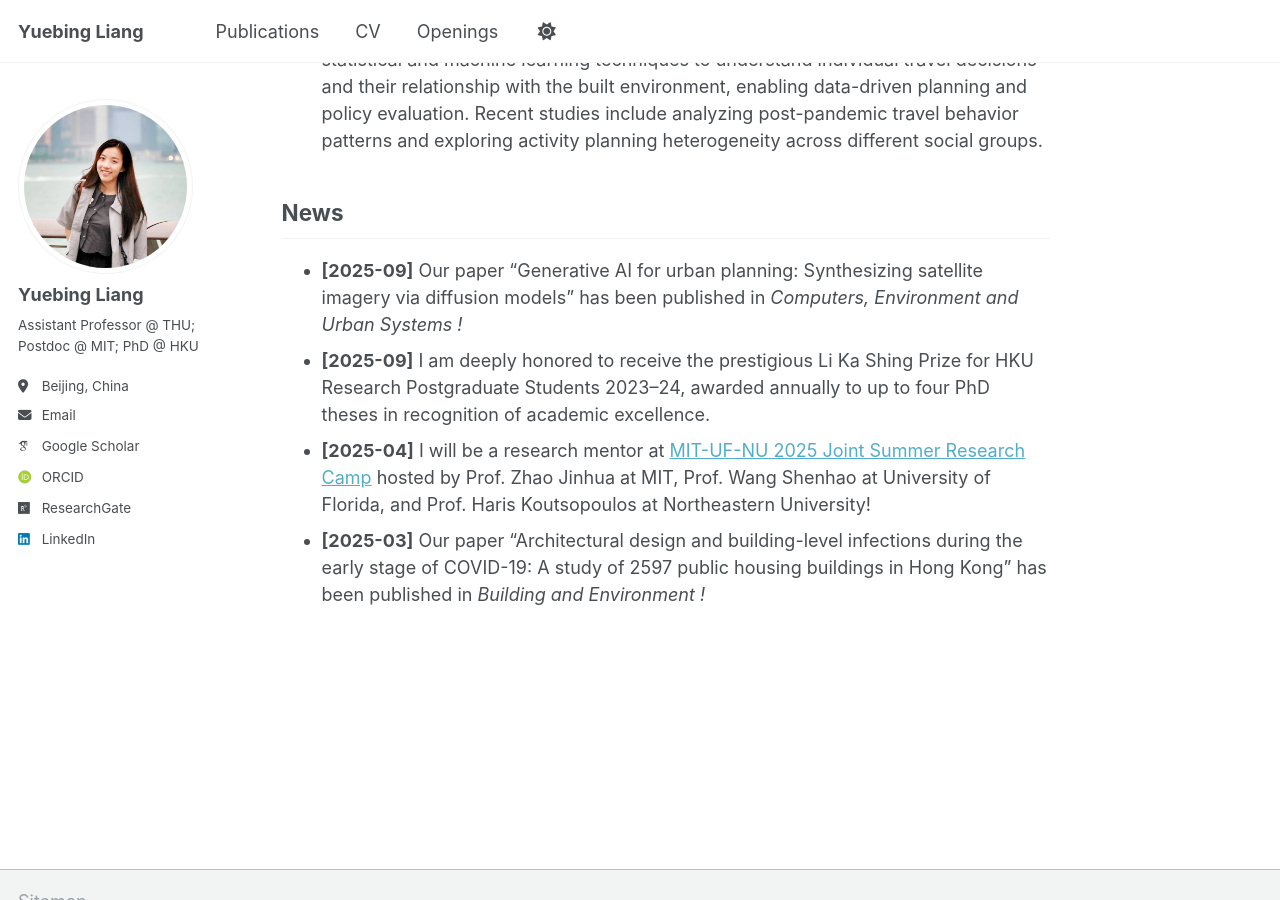
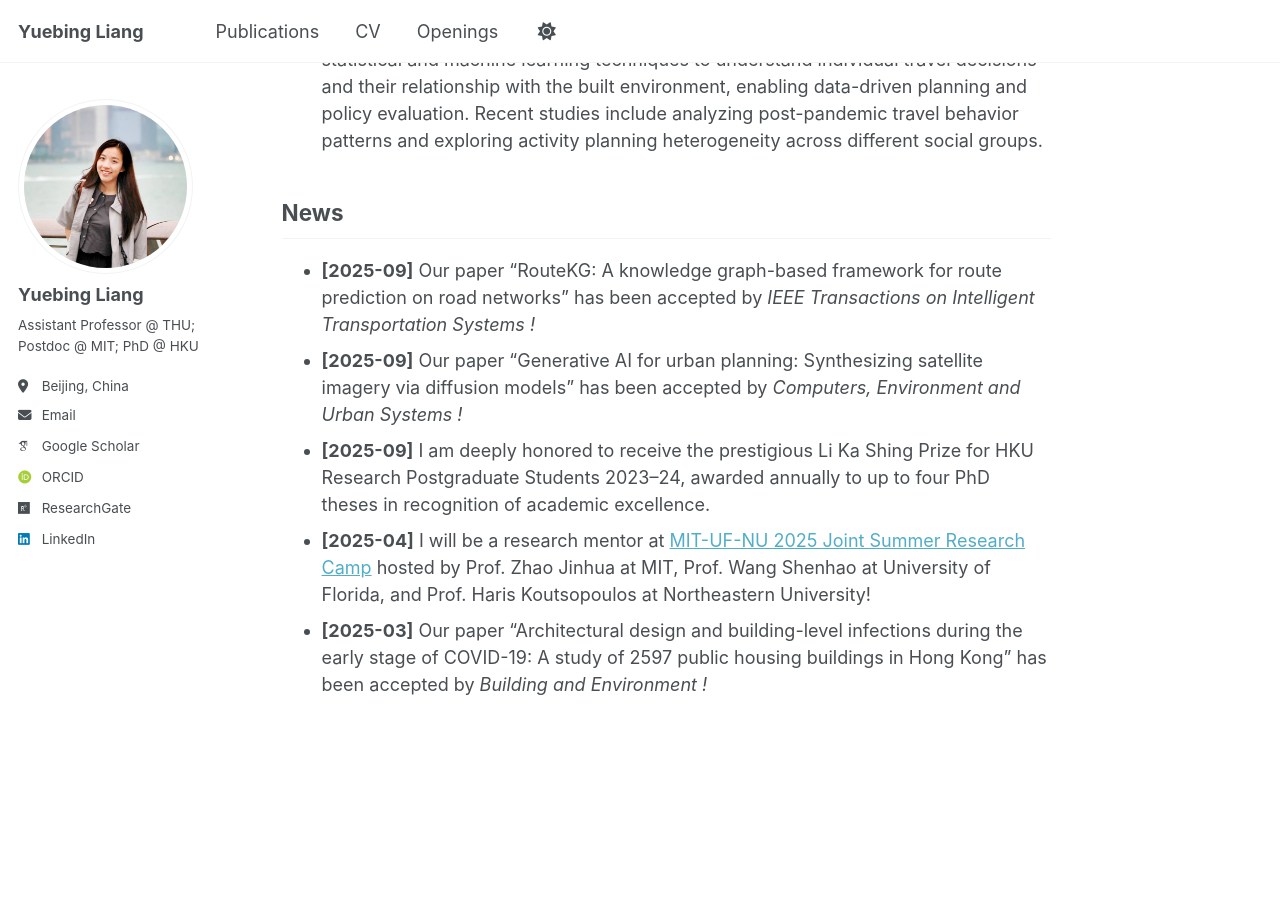
Before and after one commit to yuebingliang/yuebingliang.github.io, a Jekyll site: the page built from _pages/about.md, in a window 1280 px wide and 900 px high, scrolled down 804 px. Built offline with Jekyll 4.4.1, drawn with Linux system fonts in a browser that asks for light colours; some web fonts are replaced.

Commit message:
Update about.md

```diff
--- a/_pages/about.md
+++ b/_pages/about.md
@@ -26,7 +26,8 @@ My research interest lies in the intersection of **Artificial Intelligence**, **
 
 
 ## News
-* **[2025-09]** Our paper "Generative AI for urban planning: Synthesizing satellite imagery via diffusion models" has been published in <i> Computers, Environment and Urban Systems <i>!
+* **[2025-09]** Our paper "RouteKG: A knowledge graph-based framework for route prediction on road networks" has been accepted by <i> IEEE Transactions on Intelligent Transportation Systems <i>!
+* **[2025-09]** Our paper "Generative AI for urban planning: Synthesizing satellite imagery via diffusion models" has been accepted by <i> Computers, Environment and Urban Systems <i>!
 * **[2025-09]** I am deeply honored to receive the prestigious Li Ka Shing Prize for HKU Research Postgraduate Students 2023–24, awarded annually to up to four PhD theses in recognition of academic excellence.
 * **[2025-04]** I will be a research mentor at [MIT-UF-NU 2025 Joint Summer Research Camp](https://mobility.mit.edu/openings) hosted by Prof. Zhao Jinhua at MIT, Prof. Wang Shenhao at University of Florida, and Prof. Haris Koutsopoulos at Northeastern University!
-* **[2025-03]** Our paper "Architectural design and building-level infections during the early stage of COVID-19: A study of 2597 public housing buildings in Hong Kong" has been published in <i> Building and Environment <i>!
+* **[2025-03]** Our paper "Architectural design and building-level infections during the early stage of COVID-19: A study of 2597 public housing buildings in Hong Kong" has been accepted by <i> Building and Environment <i>!
```
